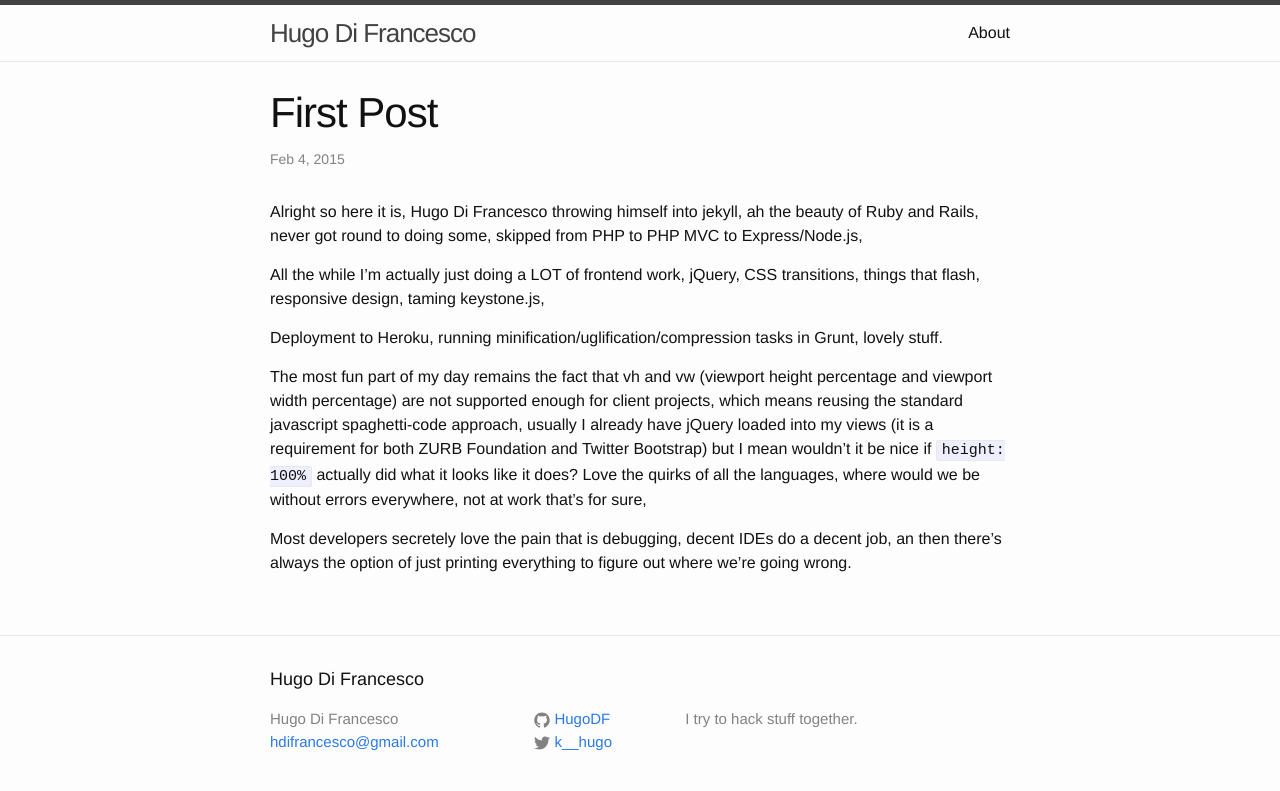
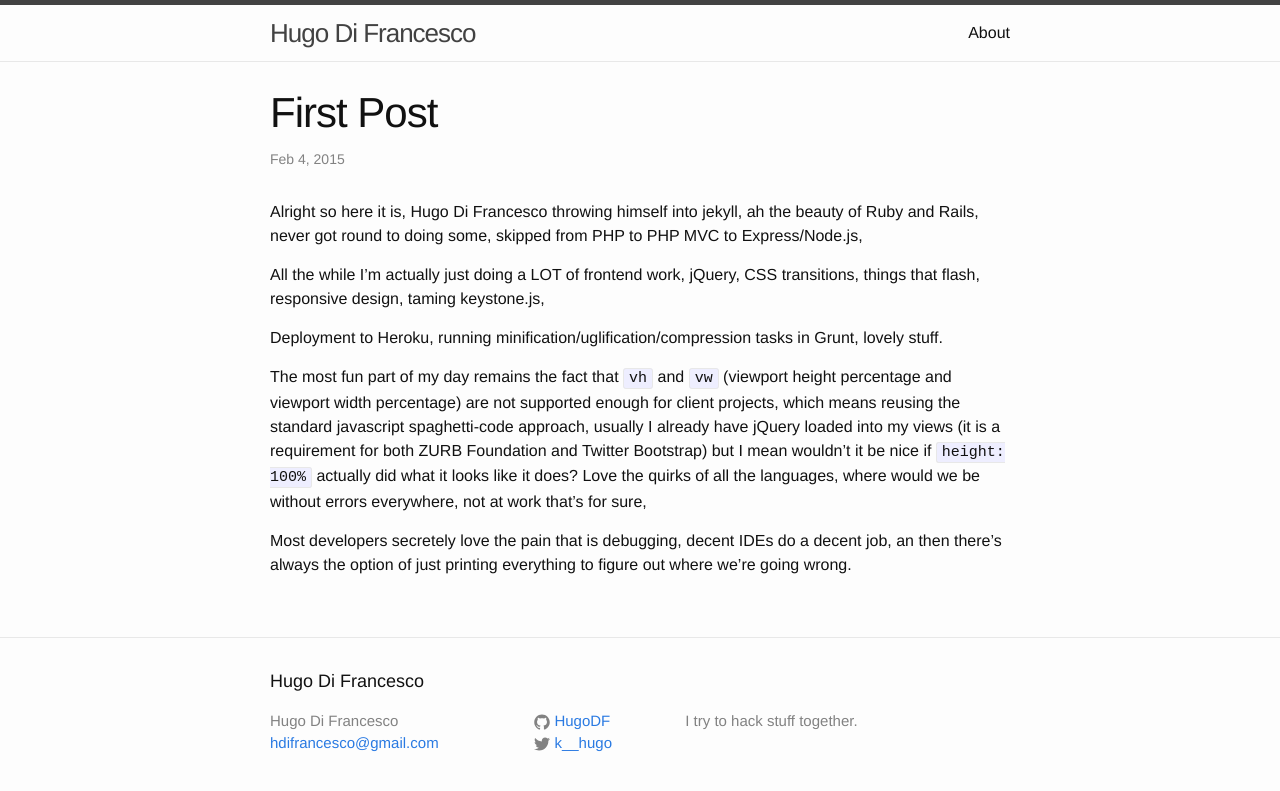
Before and after one commit to HugoDF/HugoDF.github.io, a Jekyll site: the page built from _posts/2015-02-04-First-Post.markdown, in a window 1280 px wide. Shown: the top 791 px of the page. Built offline with Jekyll 4.4.1, drawn with Linux system fonts in a browser that asks for light colours.

Commit message:
use <code> tags

```diff
--- a/_posts/2015-02-04-First-Post.markdown
+++ b/_posts/2015-02-04-First-Post.markdown
@@ -10,6 +10,6 @@ All the while I'm actually just doing a LOT of frontend work, jQuery, CSS transi
 
 Deployment to Heroku, running minification/uglification/compression tasks in Grunt, lovely stuff.
 
-The most fun part of my day remains the fact that <span class='.k'>vh</span> and <span class='.k'>vw</span> (viewport height percentage and viewport width percentage) are not supported enough for client projects, which means reusing the standard javascript spaghetti-code approach, usually I already have jQuery loaded into my views (it is a requirement for both ZURB Foundation and Twitter Bootstrap) but I mean wouldn't it be nice if <code>height: 100%</code> actually did what it looks like it does? Love the quirks of all the languages, where would we be without errors everywhere, not at work that's for sure,
+The most fun part of my day remains the fact that <code>vh</code> and <code>vw</code> (viewport height percentage and viewport width percentage) are not supported enough for client projects, which means reusing the standard javascript spaghetti-code approach, usually I already have jQuery loaded into my views (it is a requirement for both ZURB Foundation and Twitter Bootstrap) but I mean wouldn't it be nice if <code>height: 100%</code> actually did what it looks like it does? Love the quirks of all the languages, where would we be without errors everywhere, not at work that's for sure,
 
 Most developers secretely love the pain that is debugging, decent IDEs do a decent job, an then there's always the option of just printing everything to figure out where we're going wrong.
```
